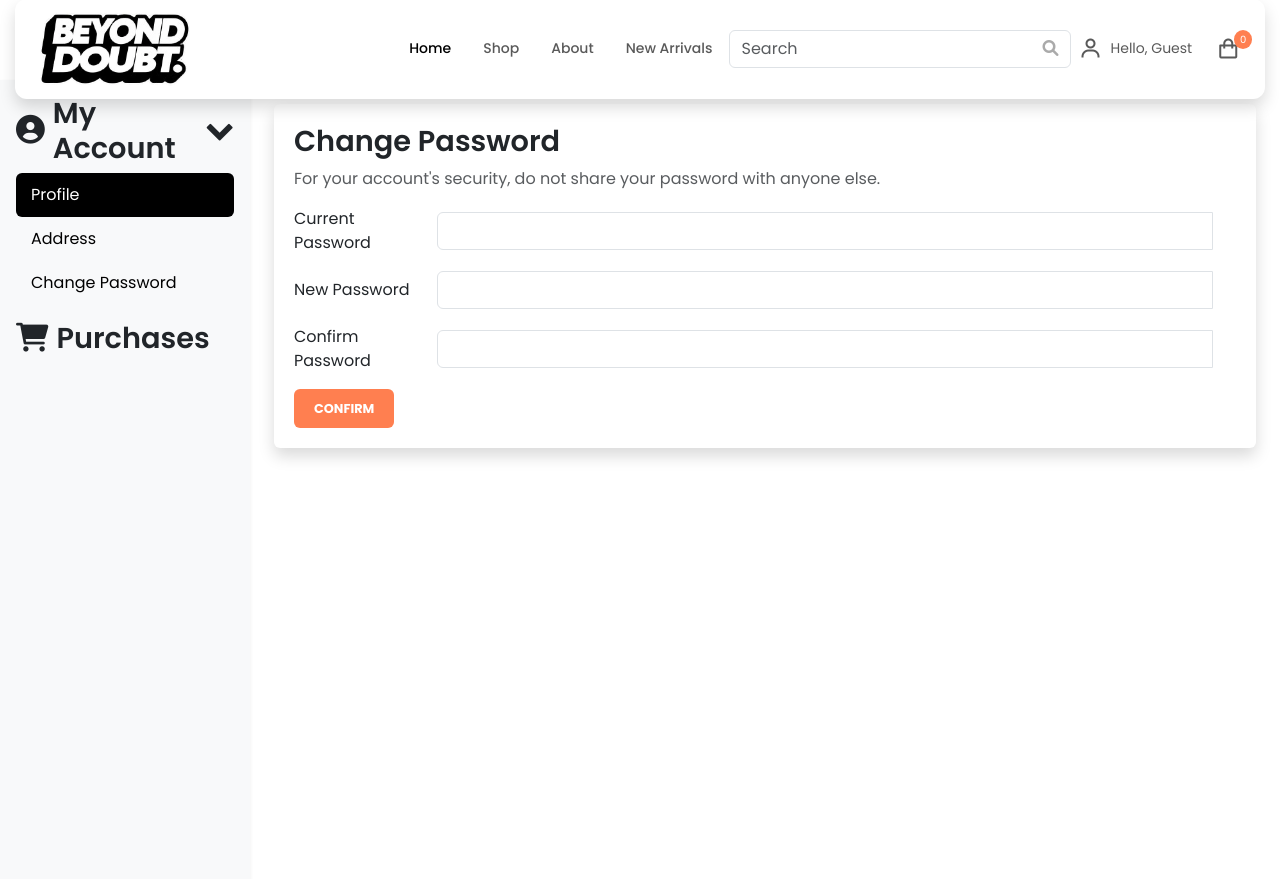
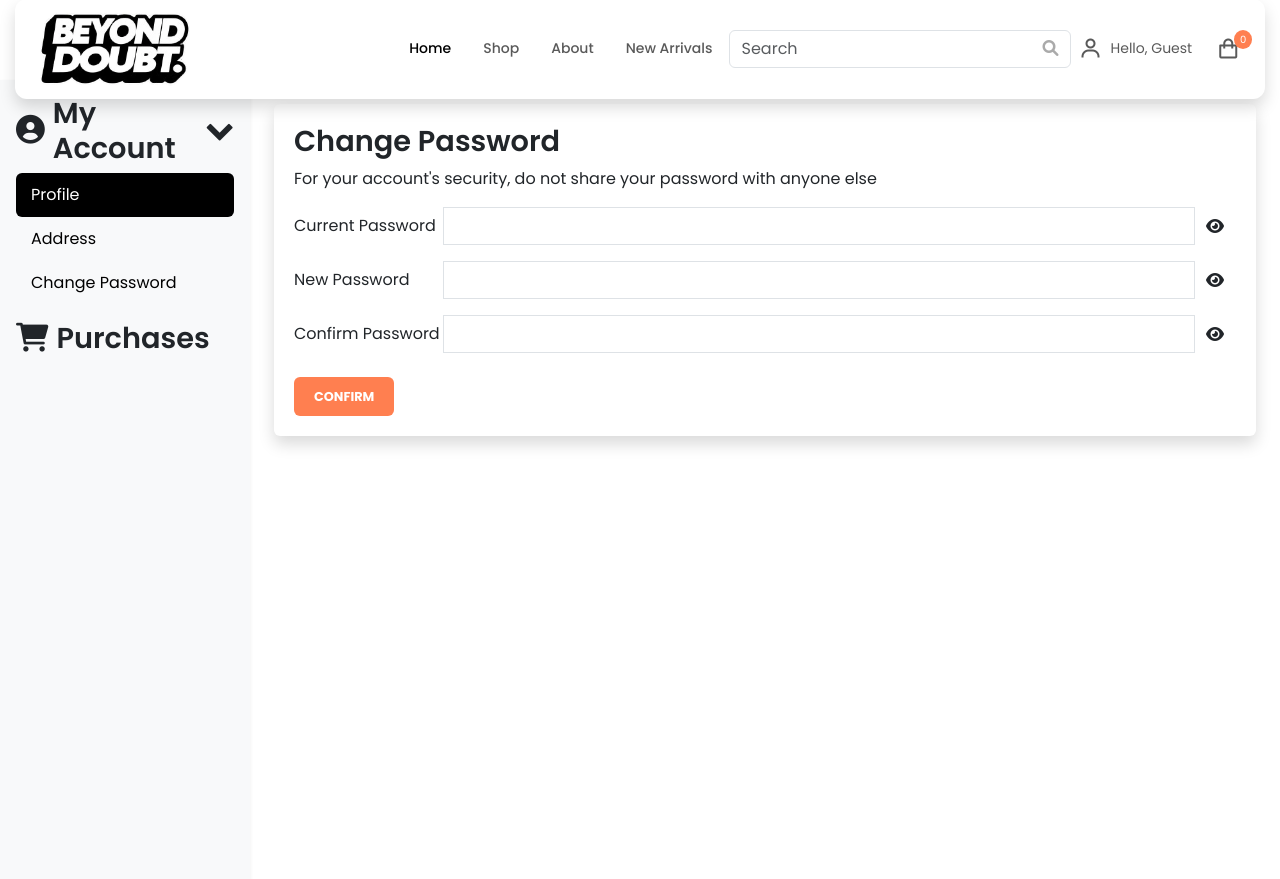
Before and after one commit to BootlegYouki/BYD-Clothing-E-Commerce, a PHP site: page /shop/profile.php in a window 1280 px wide. Shown: the part 16-895 px from the top of the page. Run offline with PHP 8.4, Linux system fonts and the light colour scheme; some libraries are stand-ins or nearby versions.

Commit message:
updated change pass

```diff
--- a/shop/includes/profile_changePass.php
+++ b/shop/includes/profile_changePass.php
@@ -1,48 +1,38 @@
 <h2>Change Password</h2>
-<p class="text-muted">For your account's security, do not share your password with anyone else.</p>
+<p>For your account's security, do not share your password with anyone else</p>
 
-<!-- Current Password -->
-<div class="mb-3 d-flex align-items-center">
-    <label class="me-3" style="width: 150px;">Current Password</label>
-    <div class="input-group flex-grow-1">
-        <input type="password" class="form-control password-input" id="current-P">
-        <span class="input-group-text toggle-password" data-target="current-P"></span>
-    </div>
+<div class="input-group mb-3 d-flex align-items-center">
+    <p class="mb-0 mr-2" style="width: 150px;">Current Password</p>
+    <input type="text" class="form-control" id="Current-P" data-current="" style="flex-grow: 1;" />
+    <span class="input-group-text" style="background: none; border: none; cursor: pointer;" onclick="toggleVisibility('Current-P', this)">
+        <i class="fas fa-eye"></i>
+    </span>
 </div>
 
-<!-- New Password -->
-<div class="mb-3 d-flex align-items-center">
-    <label class="me-3" style="width: 150px;">New Password</label>
-    <div class="input-group flex-grow-1">
-        <input type="password" class="form-control password-input" id="new-P">
-        <span class="input-group-text toggle-password" data-target="new-P"></span>
-    </div>
+<div class="input-group mb-3 d-flex align-items-center">
+    <p class="mb-0 mr-2" style="width: 150px;">New Password</p>
+    <input type="text" class="form-control" id="New-P" data-current="" style="flex-grow: 1;" />
+    <span class="input-group-text" style="background: none; border: none; cursor: pointer;" onclick="toggleVisibility('New-P', this)">
+        <i class="fas fa-eye"></i>
+    </span>
 </div>
 
-<!-- Confirm Password -->
-<div class="mb-3 d-flex align-items-center">
-    <label class="me-3" style="width: 150px;">Confirm Password</label>
-    <div class="input-group flex-grow-1">
-        <input type="password" class="form-control password-input" id="confirm-P">
-        <span class="input-group-text toggle-password" data-target="confirm-P"></span>
-    </div>
+<div class="input-group mb-3 d-flex align-items-center">
+    <p class="mb-0 mr-2" style="width: 150px;">Confirm Password</p>
+    <input type="text" class="form-control" id="Confirm-P" data-current="" style="flex-grow: 1;" />
+    <span class="input-group-text" style="background: none; border: none; cursor: pointer;" onclick="toggleVisibility('Confirm-P', this)">
+        <i class="fas fa-eye"></i>
+    </span>
 </div>
-
-<!-- Confirm Button -->
-<button class="btn-body btn btn-primary">Confirm</button>
+<button class=" btn-body btn btn-primary mt-2" >Confirm</button>
 
 
-<!-- CSS--> <!-- CSS-->  <!-- CSS--> <!-- CSS--> <!-- CSS--> <!-- CSS--> <!-- CSS--> <!-- CSS--> <!-- CSS-->
 
-<!--  Remove Border -->
+
+
+<!-- CSS --> <!-- CSS --> <!-- CSS --> <!-- CSS --> <!-- CSS --> <!-- CSS --> <!-- CSS --> <!-- CSS --> <!-- CSS --> <!-- CSS --> <!-- CSS --> <!-- CSS -->
 <style>
-    .toggle-password {
-        background: none !important;
-        border: none !important;
-        cursor: pointer;
-    }
-
-    .btn-body {
+.btn-body {
     font-size: 0.8rem;
     font-weight: 700;
     outline: none;
@@ -61,25 +51,26 @@
 
 </style>
 
-<!-- Show/Hide Password Script -->
+<!-- JS --> <!-- JS --> <!-- JS -->  <!-- JS --> <!-- JS --> <!-- JS --> <!-- JS --> <!-- JS --> <!-- JS --> <!-- JS --> <!-- JS --> <!-- JS -->
 <script>
-    document.querySelectorAll(".toggle-password").forEach(button => {
-        let icon = document.createElement("i"); // Create the icon dynamically
-        button.appendChild(icon); // Append icon to the button
+// Function to mask the input value completely
+function maskValue(value) {
+    return "*".repeat(value.length); // Mask all characters
+}
 
-        button.addEventListener("click", function () {
-            let targetInput = document.getElementById(this.dataset.target);
+// Toggle Visibility Without Resetting Input
+function toggleVisibility(fieldId, iconElement) {
+    let input = document.getElementById(fieldId);
+    let icon = iconElement.querySelector("i");
 
-            if (targetInput.type === "password") {
-                targetInput.type = "text";
-                icon.classList.replace("bi-eye", "bi-eye-slash");
-            } else {
-                targetInput.type = "password";
-                icon.classList.replace("bi-eye-slash", "bi-eye");
-            }
-        });
-    });
+    if (input.value.includes("*")) {
+        input.value = input.dataset.current; // Show full value
+        icon.classList.replace("fa-eye", "fa-eye-slash");
+    } else {
+        input.dataset.current = input.value; // Store the latest user input
+        input.value = maskValue(input.dataset.current); // Mask the entire input
+        icon.classList.replace("fa-eye-slash", "fa-eye");
+    }
+}
+
 </script>
-
-<!-- Bootstrap Icons (Make sure this is included in your project) -->
-<link rel="stylesheet" href="https://cdn.jsdelivr.net/npm/bootstrap-icons/font/bootstrap-icons.css">
```
